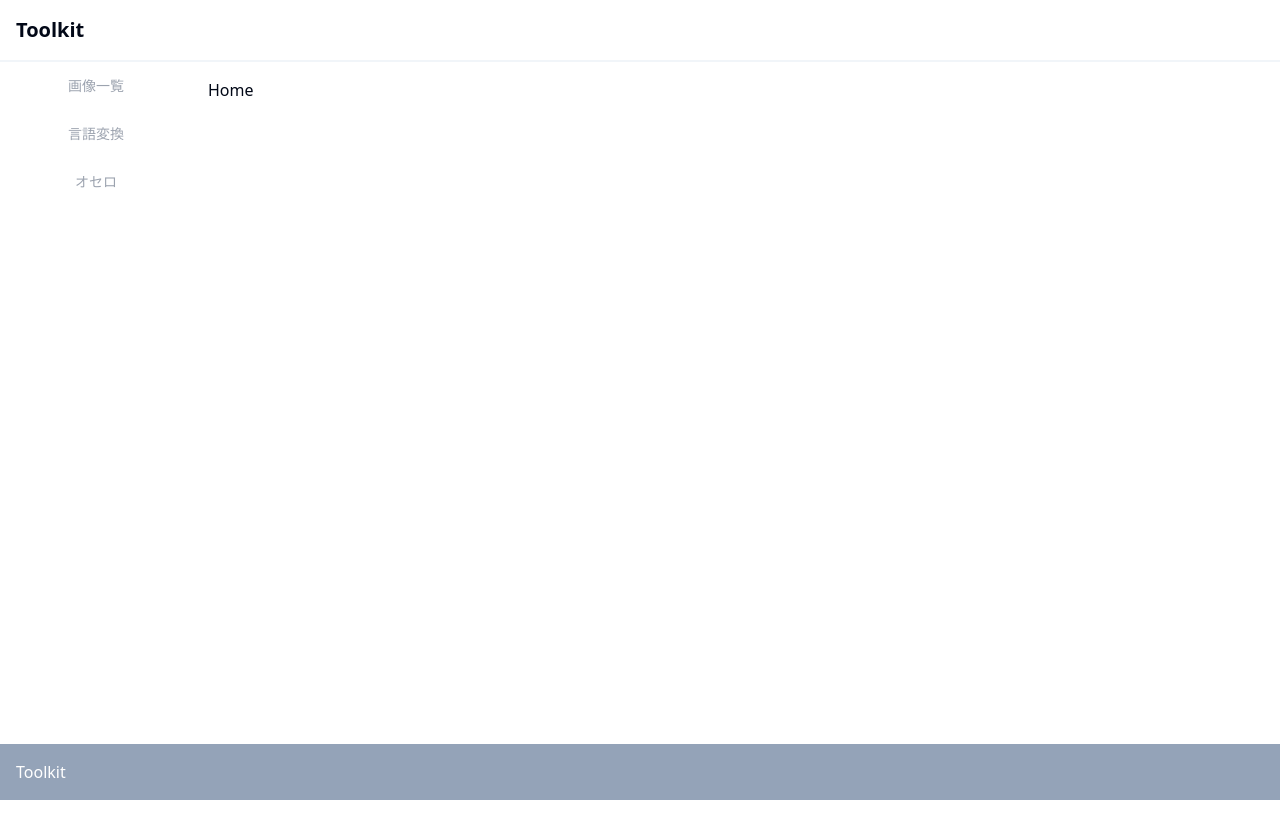
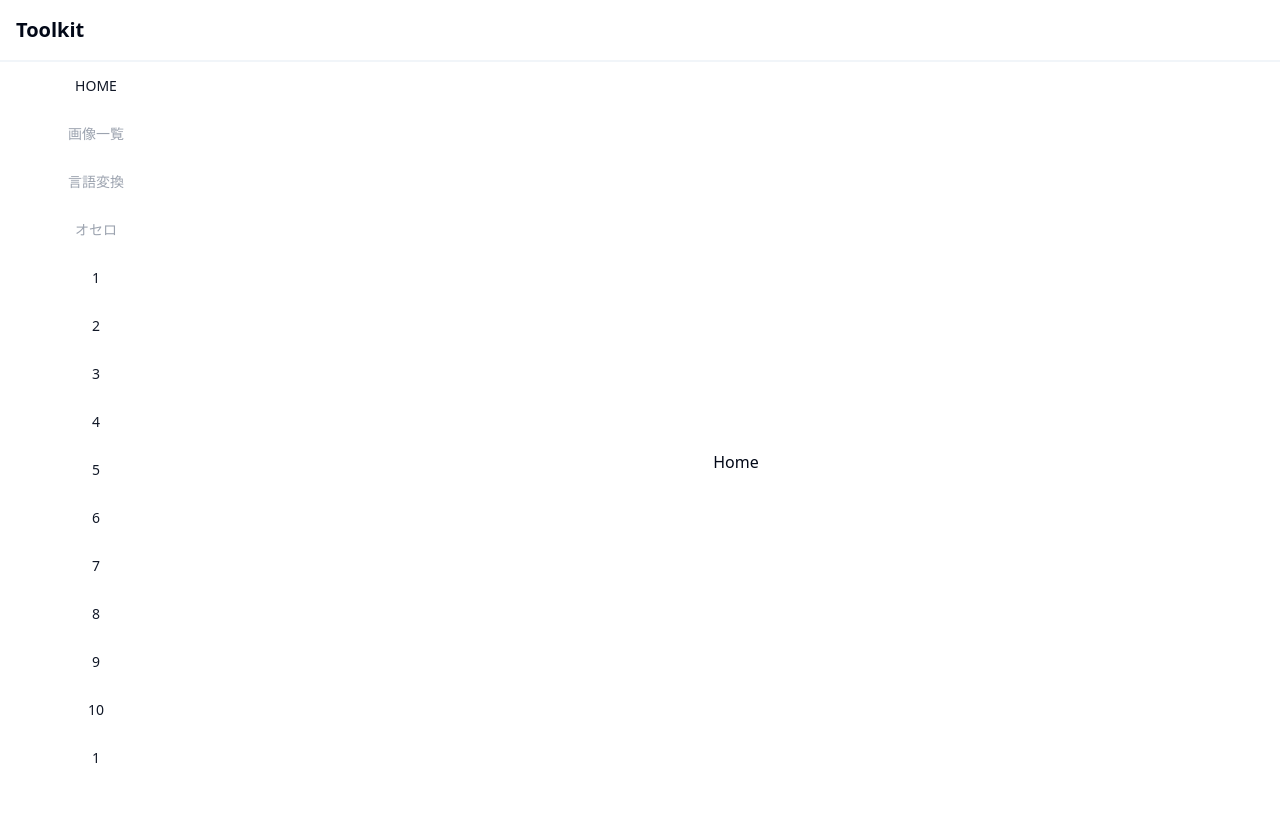
Before and after one commit to yr260625/vercel-postgres-trial, a Next.js app: page / in a window 1280 px wide. Shown: the top 838 px of the page. After the commit the page ends 800 px from the top, so only its background shows below. Built offline with nearby package versions, Linux system fonts and the light colour scheme.

Commit message:
[FIX] Form整理

```diff
--- a/src/app/layout.tsx
+++ b/src/app/layout.tsx
@@ -21,7 +21,7 @@ type LayoutProps = {
 export default function RootLayout({ children }: LayoutProps) {
   return (
     <html lang='ja'>
-      <body className={inter.variable}>
+      <body className={`${inter.variable}`}>
         <PageLayout>{children}</PageLayout>
       </body>
     </html>
--- a/src/app/page.tsx
+++ b/src/app/page.tsx
@@ -1,3 +1,3 @@
 export default function Home() {
-  return <div className="flex flex-col gap-4">Home</div>;
+  return <div className='flex flex-col gap-4'>Home</div>;
 }
--- a/src/components/layouts/form/FormFieldInputImage.tsx
+++ /dev/null
@@ -1,41 +0,0 @@
-import { FormControl, FormField, FormItem, FormLabel, FormMessage } from '@/components/ui/form';
-import { Input } from '@/components/ui/input';
-import { ChangeEvent, HTMLInputTypeAttribute } from 'react';
-import { Control, FieldValues, Path } from 'react-hook-form';
-
-export type InputProps<T extends FieldValues> = {
-  control: Control<T, any>;
-  name: Path<T>;
-  label: string;
-  type?: HTMLInputTypeAttribute;
-  placeholder?: string;
-  onChange: (e: ChangeEvent<HTMLInputElement>) => Promise<void>;
-};
-
-export const FormFieldInputImage = <T extends FieldValues>({
-  label,
-  name,
-  placeholder,
-  control,
-  onChange,
-}: InputProps<T>) => {
-  return (
-    <FormField
-      control={control}
-      name={name}
-      render={({ field: { value, ...fieldProps } }) => (
-        <FormItem>
-          <FormLabel>{label}</FormLabel>
-          <FormControl>
-            <Input
-              type='file'
-              placeholder={placeholder}
-              onChange={(event) => onChange(event)}
-            />
-          </FormControl>
-          <FormMessage />
-        </FormItem>
-      )}
-    />
-  );
-};
--- a/src/components/layouts/page/PageLayout.tsx
+++ b/src/components/layouts/page/PageLayout.tsx
@@ -6,23 +6,17 @@ import { ScrollArea } from '@/components/ui/scroll-area';
 
 export const PageLayout: FC<{ children: ReactNode }> = memo(function PageLayout({ children }) {
   return (
-    <div className='flex flex-col relative h-screen'>
-      <div className='sticky top-0 z-50'>
-        <Header></Header>
-      </div>
+    <div className='h-screen overflow-y-scroll'>
+      <Header></Header>
       <div className='flex'>
         <div className='h-full hidden sm:block fixed sm:static'>
           <ScrollArea className='h-screen w-48 rounded-md'>
             <Sidebar></Sidebar>
           </ScrollArea>
         </div>
-        <ScrollArea className='flex-1 h-screen rounded-md'>
-          <main className='h-full max-w-7xl p-4 bg-opacity-10 xl:m-auto'>{children}</main>
-        </ScrollArea>
+        <main className='h-full max-w-7xl p-4 bg-opacity-10 xl:m-auto'>{children}</main>
       </div>
-      <div className='sticky bottom-0 z-50'>
-        <Footer></Footer>
-      </div>
+      <Footer></Footer>
     </div>
   );
 });
--- a/src/components/layouts/sidebar/Sidebar.tsx
+++ b/src/components/layouts/sidebar/Sidebar.tsx
@@ -3,18 +3,71 @@
 import Link from 'next/link';
 import { usePathname } from 'next/navigation';
 import { Button } from '@/components/ui/button';
+import { ScrollArea } from '@radix-ui/react-scroll-area';
 
 export const Sidebar = () => {
   const pathname = usePathname();
   const urlList = [
+    { href: '/', name: 'HOME' },
     { href: '/image-uploader', name: '画像一覧' },
     { href: '/word-generator', name: '言語変換' },
     { href: '/othello', name: 'オセロ' },
+    { href: '/', name: '1' },
+    { href: '/', name: '2' },
+    { href: '/', name: '3' },
+    { href: '/', name: '4' },
+    { href: '/', name: '5' },
+    { href: '/', name: '6' },
+    { href: '/', name: '7' },
+    { href: '/', name: '8' },
+    { href: '/', name: '9' },
+    { href: '/', name: '10' },
+    { href: '/', name: '1' },
+    { href: '/', name: '2' },
+    { href: '/', name: '3' },
+    { href: '/', name: '4' },
+    { href: '/', name: '5' },
+    { href: '/', name: '6' },
+    { href: '/', name: '7' },
+    { href: '/', name: '8' },
+    { href: '/', name: '9' },
+    { href: '/', name: '10' },
+    { href: '/', name: '1' },
+    { href: '/', name: '2' },
+    { href: '/', name: '3' },
+    { href: '/', name: '4' },
+    { href: '/', name: '5' },
+    { href: '/', name: '6' },
+    { href: '/', name: '7' },
+    { href: '/', name: '8' },
+    { href: '/', name: '9' },
+    { href: '/', name: '10' },
+    { href: '/', name: '1' },
+    { href: '/', name: '2' },
+    { href: '/', name: '3' },
+    { href: '/', name: '4' },
+    { href: '/', name: '5' },
+    { href: '/', name: '6' },
+    { href: '/', name: '7' },
+    { href: '/', name: '8' },
+    { href: '/', name: '9' },
+    { href: '/', name: '10' },
+    { href: '/', name: '1' },
+    { href: '/', name: '2' },
+    { href: '/', name: '3' },
+    { href: '/', name: '4' },
+    { href: '/', name: '5' },
+    { href: '/', name: '6' },
+    { href: '/', name: '7' },
+    { href: '/', name: '8' },
+    { href: '/', name: '9' },
+    { href: '/', name: '10' },
   ];
 
   return (
-    <aside className='sm:block w-48 h-full'>
-      <div className='flex flex-1 flex-col overflow-y-auto'>
+    <aside className='sm:block w-48'>
+      <ScrollArea className='h-[1280px]'>
+        <div className='flex flex-1 flex-col '>
           {urlList.map(({ href, name }, idx) => {
             return (
               <Button asChild variant={'link'} key={idx}>
@@ -31,6 +84,7 @@ export const Sidebar = () => {
             );
           })}
         </div>
+      </ScrollArea>
     </aside>
   );
 };
```
Lines whose indentation alone changed are shown as unchanged.
